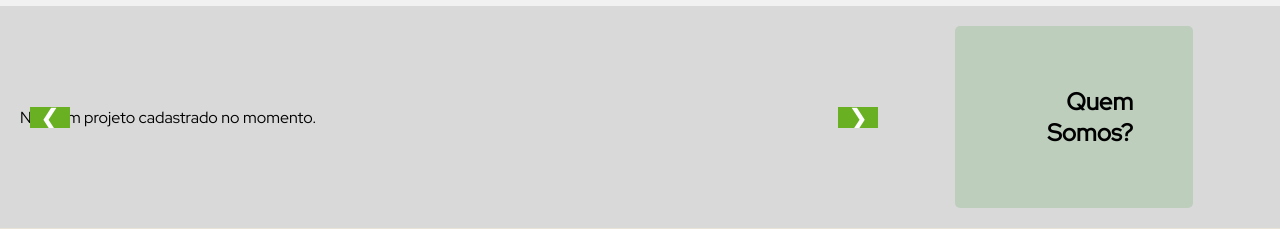
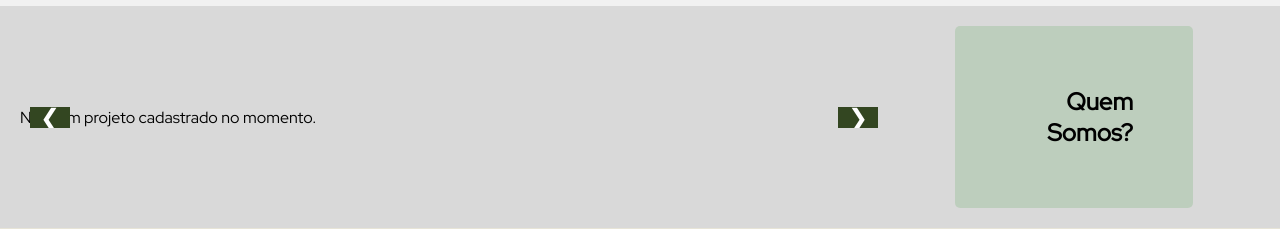
Before and after one commit to PhilipeMuzzi/NUPAT, a Django app: page / in a window 1280 px wide. Shown: the part 159-388 px from the top of the page. Run offline with Django 4.2, Linux system fonts and the light colour scheme; data that the repository does not hold is empty; some libraries are stand-ins or nearby versions.

Commit message:
Pacote de atualizações finais - index

```diff
--- a/core/templates/index.html
+++ b/core/templates/index.html
@@ -89,7 +89,7 @@
         position: absolute;
         top: 50%;
         transform: translateY(-50%);
-        background: rgba(105, 176, 35, 1);
+        background: rgba(51, 70, 33, 1);
         color: white;
         border: none;
         font-size: 24px;
```
